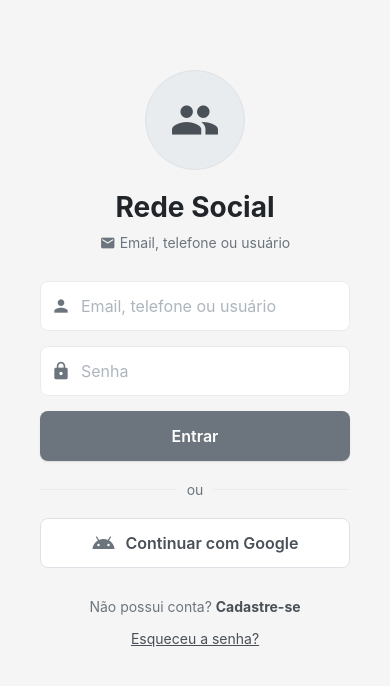
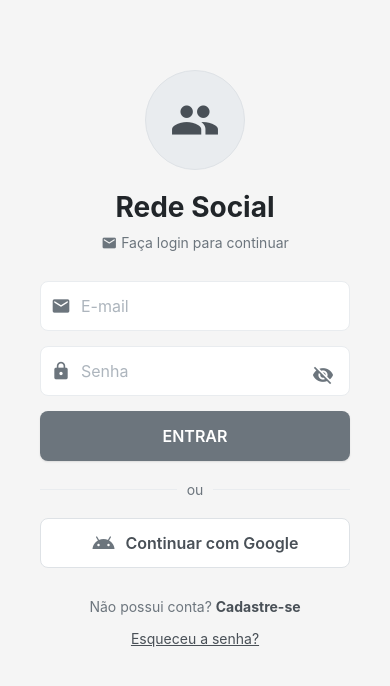
Before and after one commit to EricDias32423/RedeSocialApp, a React Native app: screen /Login in a window 390 px wide. Shown: the top 686 px of the page. Built offline with nearby package versions, Linux system fonts and the light colour scheme.

Commit message:
Login do teu paizin

```diff
--- a/package.json
+++ b/package.json
@@ -9,6 +9,7 @@
     "web": "expo start --web"
   },
   "dependencies": {
+    "@react-native-async-storage/async-storage": "2.2.0",
     "@react-navigation/bottom-tabs": "^7.15.3",
     "@react-navigation/native": "^7.1.31",
     "@react-navigation/native-stack": "^7.14.2",
--- a/pages/Home.js
+++ b/pages/Home.js
@@ -1,5 +1,5 @@
 // pages/Home.js
-import React from 'react';
+import React, { useState, useEffect } from 'react';
 import {
   View,
   Text,
@@ -7,14 +7,59 @@ import {
   ScrollView,
   TouchableOpacity,
   StatusBar,
+  Alert,
 } from 'react-native';
 import { MaterialIcons } from '@expo/vector-icons';
+import AsyncStorage from '@react-native-async-storage/async-storage';
 import Container from '../components/Container';
 
 export default function Home({ navigation }) {
+  const [userName, setUserName] = useState('Usuário');
+  const [loading, setLoading] = useState(true);
+
+  useEffect(() => {
+    // Carregar dados do usuário ao abrir a tela
+    loadUserData();
+  }, []);
+
+  const loadUserData = async () => {
+    try {
+      const userData = await AsyncStorage.getItem('@user');
+      if (userData) {
+        const user = JSON.parse(userData);
+        // Pega o nome do usuário (pode ser 'name' para usuário comum ou 'ong_name' para ONG)
+        setUserName(user.name || user.ong_name || 'Usuário');
+      }
+    } catch (error) {
+      console.log('Erro ao carregar usuário:', error);
+    } finally {
+      setLoading(false);
+    }
+  };
+
   // Função para fazer logout
-  const handleLogout = () => {
-    navigation.replace('Login');
+  const handleLogout = async () => {
+    Alert.alert(
+      'Sair',
+      'Deseja realmente sair da sua conta?',
+      [
+        { text: 'Cancelar', style: 'cancel' },
+        {
+          text: 'Sair',
+          style: 'destructive',
+          onPress: async () => {
+            try {
+              // Remover token e dados do usuário
+              await AsyncStorage.removeItem('@auth_token');
+              await AsyncStorage.removeItem('@user');
+              navigation.replace('Login');
+            } catch (error) {
+              console.log('Erro ao fazer logout:', error);
+            }
+          }
+        }
+      ]
+    );
   };
 
   return (
@@ -25,7 +70,9 @@ export default function Home({ navigation }) {
       <View style={styles.header}>
         <View>
           <Text style={styles.greeting}>Olá,</Text>
-          <Text style={styles.userName}>Usuário</Text>
+          <Text style={styles.userName}>
+            {loading ? 'Carregando...' : userName}
+          </Text>
         </View>
         <TouchableOpacity onPress={handleLogout} style={styles.logoutButton}>
           <MaterialIcons name="logout" size={24} color="#6C757D" />
--- a/pages/Login.js
+++ b/pages/Login.js
@@ -1,5 +1,5 @@
 // pages/Login.js
-import React, { useState } from 'react';
+import React, { useState, useEffect } from 'react';
 import {
   View,
   Text,
@@ -9,35 +9,95 @@ import {
   Platform,
   ScrollView,
   TouchableOpacity,
+  ActivityIndicator,
 } from 'react-native';
 import { MaterialIcons } from '@expo/vector-icons';
+import AsyncStorage from '@react-native-async-storage/async-storage';
 import Container from '../components/Container';
 import Input from '../components/Input';
 import Botao from '../components/Botao';
+import axios from 'axios';
 
 export default function Login({ navigation }) {
-  const [formData, setFormData] = useState({
-    usuario: '',
-    senha: '',
-  });
+  const [email, setEmail] = useState('');
+  const [password, setPassword] = useState('');
   const [loading, setLoading] = useState(false);
+  const [checkingToken, setCheckingToken] = useState(true);
+  const [showSenha, setShowSenha] = useState(false);
 
-  const handleLogin = () => {
-  if (!formData.usuario || !formData.senha) {
+  // Verificar se já existe token salvo ao abrir o app
+  useEffect(() => {
+    const checkToken = async () => {
+      try {
+        const token = await AsyncStorage.getItem('@auth_token');
+        const userData = await AsyncStorage.getItem('@user');
+
+        if (token && userData) {
+          // Token existe, redirecionar para Home
+          console.log('Token encontrado, redirecionando...');
+          navigation.replace('Home');
+        }
+      } catch (error) {
+        console.log('Erro ao verificar token:', error);
+      } finally {
+        setCheckingToken(false);
+      }
+    };
+
+    checkToken();
+  }, []);
+
+  const handleLogin = async () => {
+    if (!email || !password) {
       Alert.alert('Erro', 'Preencha todos os campos');
       return;
     }
 
     setLoading(true);
-  setTimeout(() => {
+
+    try {
+      const response = await axios.post('http://10.0.2.2:8000/api/login', {
+        email: email,
+        password: password,
+      });
+
+      console.log('Resposta:', response.data);
+
+      if (response.data.success) {
+        // Salvar token e dados do usuário
+        await AsyncStorage.setItem('@auth_token', response.data.token);
+        await AsyncStorage.setItem('@user', JSON.stringify(response.data.user));
+
+        Alert.alert('Sucesso', 'Login realizado!');
+        navigation.replace('Home');
+      } else {
+        Alert.alert('Erro', response.data.message || 'Falha no login');
+      }
+    } catch (error) {
+      console.log('Erro:', error.response?.data || error.message);
+
+      if (error.response?.data?.message) {
+        Alert.alert('Erro', error.response.data.message);
+      } else if (error.response?.data?.errors) {
+        const erros = Object.values(error.response.data.errors).flat();
+        Alert.alert('Erro', erros.join('\n'));
+      } else {
+        Alert.alert('Erro', 'Erro ao fazer login. Verifique sua conexão.');
+      }
+    } finally {
       setLoading(false);
-    // Mudar para Home em vez de só mostrar alerta
-    navigation.replace('Home');
-  }, 1500);
+    }
   };
-  const handleChange = (field, value) => {
-    setFormData({ ...formData, [field]: value });
-  };
+
+  // Tela de carregamento enquanto verifica token
+  if (checkingToken) {
+    return (
+      <View style={styles.loadingContainer}>
+        <ActivityIndicator size="large" color="#6C757D" />
+        <Text style={styles.loadingText}>Carregando...</Text>
+      </View>
+    );
+  }
 
   return (
     <KeyboardAvoidingView
@@ -62,37 +122,51 @@ export default function Login({ navigation }) {
           {/* Subtítulo */}
           <View style={styles.subtitleContainer}>
             <MaterialIcons name="email" size={16} color="#6C757D" />
-            <Text style={styles.subtitle}> Email, telefone ou usuário</Text>
+            <Text style={styles.subtitle}> Faça login para continuar</Text>
           </View>
 
           {/* Formulário */}
           <View style={styles.form}>
+            {/* E-mail */}
             <View style={styles.inputContainer}>
-              <MaterialIcons name="person" size={20} color="#6C757D" style={styles.inputIcon} />
+              <MaterialIcons name="email" size={20} color="#6C757D" style={styles.inputIcon} />
               <Input
-                placeholder="Email, telefone ou usuário"
+                placeholder="E-mail"
                 placeholderTextColor="#ADB5BD"
-                value={formData.usuario}
-                onChangeText={(text) => handleChange('usuario', text)}
+                value={email}
+                onChangeText={setEmail}
+                keyboardType="email-address"
+                autoCapitalize="none"
                 style={styles.input}
               />
             </View>
 
+            {/* Senha com botão de mostrar/ocultar */}
             <View style={styles.inputContainer}>
               <MaterialIcons name="lock" size={20} color="#6C757D" style={styles.inputIcon} />
               <Input
                 placeholder="Senha"
                 placeholderTextColor="#ADB5BD"
-                value={formData.senha}
-                onChangeText={(text) => handleChange('senha', text)}
-                secureTextEntry
+                value={password}
+                onChangeText={setPassword}
+                secureTextEntry={!showSenha}
                 style={styles.input}
               />
+              <TouchableOpacity
+                onPress={() => setShowSenha(!showSenha)}
+                style={styles.eyeIcon}
+              >
+                <MaterialIcons
+                  name={showSenha ? 'visibility' : 'visibility-off'}
+                  size={22}
+                  color="#6C757D"
+                />
+              </TouchableOpacity>
             </View>
 
             {/* Botão Entrar */}
             <Botao
-              txtBtn="Entrar"
+              txtBtn="ENTRAR"
               onPress={handleLogin}
               loading={loading}
             />
@@ -107,7 +181,7 @@ export default function Login({ navigation }) {
             {/* Botão Google */}
             <TouchableOpacity
               style={styles.googleButton}
-              onPress={() => Alert.alert('Google', 'Login com Google')}
+              onPress={() => Alert.alert('Google', 'Funcionalidade em breve')}
             >
               <MaterialIcons name="android" size={24} color="#6C757D" />
               <Text style={styles.googleButtonText}>Continuar com Google</Text>
@@ -124,7 +198,7 @@ export default function Login({ navigation }) {
             {/* Link esqueceu senha */}
             <TouchableOpacity
               style={styles.forgotContainer}
-              onPress={() => Alert.alert('Recuperar', 'Esqueceu a senha')}
+              onPress={() => Alert.alert('Recuperar senha', 'Funcionalidade em breve')}
             >
               <Text style={styles.forgotText}>Esqueceu a senha?</Text>
             </TouchableOpacity>
@@ -142,6 +216,17 @@ const styles = StyleSheet.create({
   },
   scrollContainer: {
     flexGrow: 1,
+  },
+  loadingContainer: {
+    flex: 1,
+    justifyContent: 'center',
+    alignItems: 'center',
+    backgroundColor: '#F8F9FA',
+  },
+  loadingText: {
+    marginTop: 10,
+    fontSize: 14,
+    color: '#6C757D',
   },
   logoContainer: {
     alignItems: 'center',
@@ -188,6 +273,7 @@ const styles = StyleSheet.create({
     borderWidth: 1,
     borderColor: '#E9ECEF',
     height: 50,
+    position: 'relative',
   },
   inputIcon: {
     paddingHorizontal: 10,
@@ -197,6 +283,13 @@ const styles = StyleSheet.create({
     height: 50,
     fontSize: 16,
     color: '#212529',
+    paddingRight: 40,
+  },
+  eyeIcon: {
+    position: 'absolute',
+    right: 10,
+    top: 12,
+    padding: 5,
   },
   dividerContainer: {
     flexDirection: 'row',
--- a/pages/splash.js
+++ b/pages/splash.js
@@ -1,40 +1,53 @@
 import { useEffect } from "react";
 import { View, Image, StyleSheet } from "react-native";
+import AsyncStorage from '@react-native-async-storage/async-storage';
 
-export default function Splash({navigation}){
+export default function Splash({ navigation }) {
 
-    useEffect(()=>{
+    useEffect(() => {
+        const checkTokenAndNavigate = async () => {
+            try {
+                // Verificar se existe token salvo
+                const token = await AsyncStorage.getItem('@auth_token');
+                const userData = await AsyncStorage.getItem('@user');
 
-        const time = setTimeout(()=>{
+                // Aguardar 2 segundos para mostrar a splash (opcional)
+                await new Promise(resolve => setTimeout(resolve, 2000));
 
-            navigation.replace("Login")
+                // Redirecionar com base no token
+                if (token && userData) {
+                    // Token existe, vai para Home
+                    navigation.replace("Home");
+                } else {
+                    // Token não existe, vai para Login
+                    navigation.replace("Login");
+                }
+            } catch (error) {
+                console.log("Erro ao verificar token:", error);
+                // Em caso de erro, vai para Login
+                navigation.replace("Login");
+            }
+        };
 
-        },3000)
+        checkTokenAndNavigate();
+    }, []);
 
-        return ()=>clearTimeout(time);
-    },[])
-
-
-    return(
+    return (
         <View style={style.colorback}>
-
-            <Image source={require('../assets/logo.png')} style={style.imglogo}/>
-
+            <Image source={require('../assets/logo.png')} style={style.imglogo} />
         </View>
-
-    )
+    );
 }
 
 const style = StyleSheet.create({
     colorback: {
-    flex:1,
-    justifyContent:"center",
-    alignItems:"center",
-    backgroundColor:'#F8F9FA',
+        flex: 1,
+        justifyContent: "center",
+        alignItems: "center",
+        backgroundColor: '#F8F9FA',
     },
-
     imglogo: {
         height: 350,
         width: 350,
     }
-})
+});
```
Also changed, not shown: 1 other file (tests, documents, lock files or other folders). Lines whose indentation alone changed are shown as unchanged.
